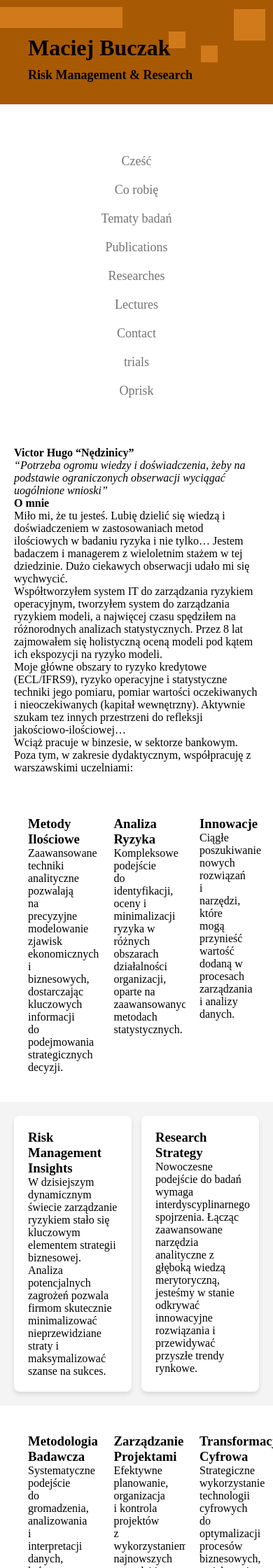
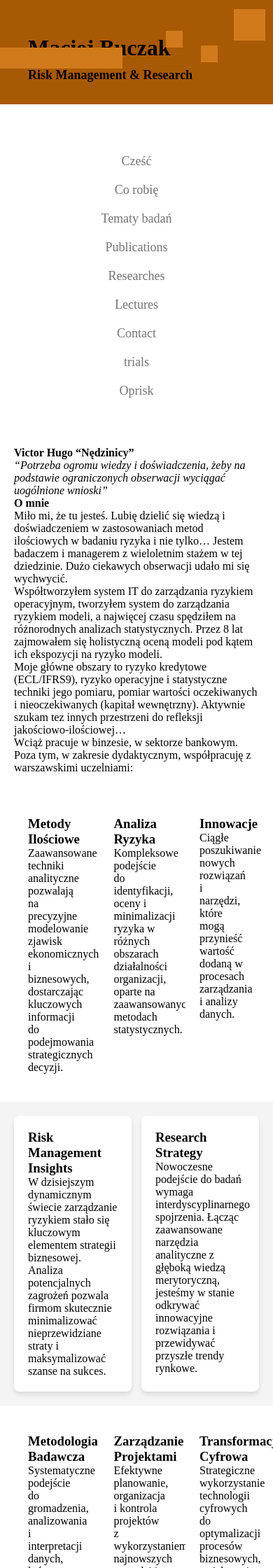
Before and after one commit to MaciejBuczak/risk-research, a Jekyll site: the page built from index.md, in a window 390 px wide. Shown: the top 2240 px of the page at 70% size. Built offline with Jekyll 4.4.1, drawn with Linux system fonts in a browser that asks for light colours.

Commit message:
Update default.html

```diff
--- a/_layouts/default.html
+++ b/_layouts/default.html
@@ -262,7 +262,7 @@
       .browser-edge .square,
       .browser-chrome .square {
         right: 2.75%;
-        top: 12.5px;
+        top: 12.8px;
       }
 
       .square1,
@@ -279,8 +279,8 @@
       .browser-safari .square2,
       .browser-edge .square2,
       .browser-chrome .square2 {
-        right: 32%;
-        top: 44.5px;
+        right: 33%;
+        top: 44px;
       }
 
       .square-big,
@@ -289,7 +289,7 @@
       .browser-edge .square-big,
       .browser-chrome .square-big {
         left: 0%;
-        top: 10px;
+        top: 68px;
       }
     }
 
```
